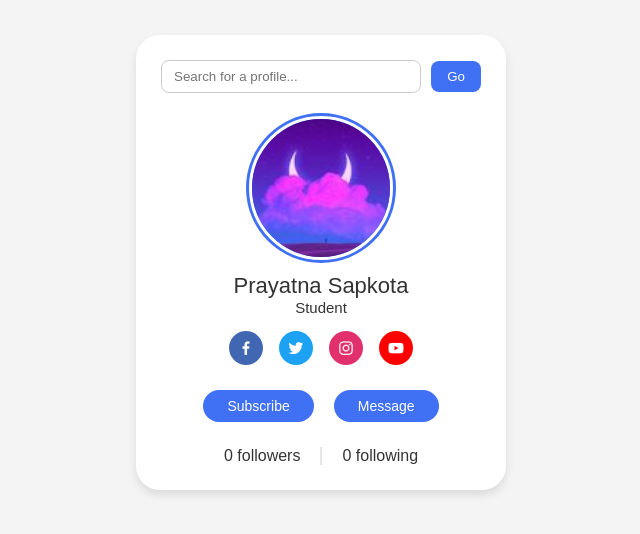
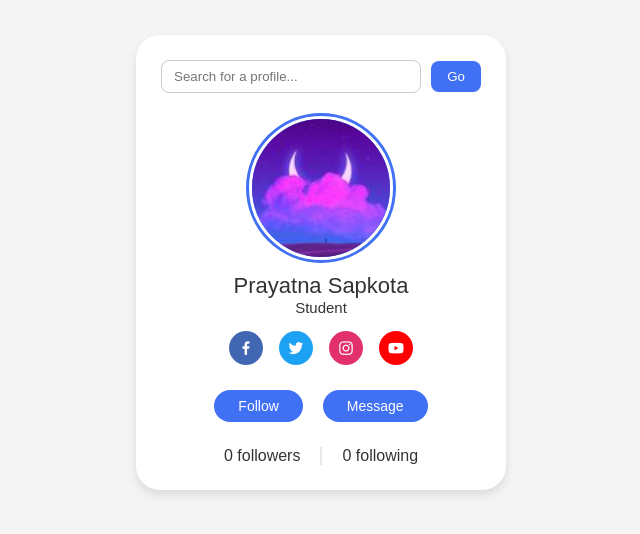
Before and after one commit to Shubham32150/portfolio, a plain HTML site: page prayatna.html in a window 1280 px wide. Shown: the part 138-672 px from the top of the page, without its empty margins (319-959 px from the left). Drawn offline with nearby package versions, Linux system fonts and the light colour scheme.

Commit message:
Update prayatna.html

```diff
--- a/prayatna.html
+++ b/prayatna.html
@@ -42,7 +42,7 @@
       </div>
 
       <div class="buttons">
-        <a href="#" class="button" target="_blank">Subscribe</a>
+        <a href="#" class="button" target="_blank">Follow</a>
         <a href="https://m.me/iamprayatna" class="button" target="_blank">Message</a>
       </div>
 
```
